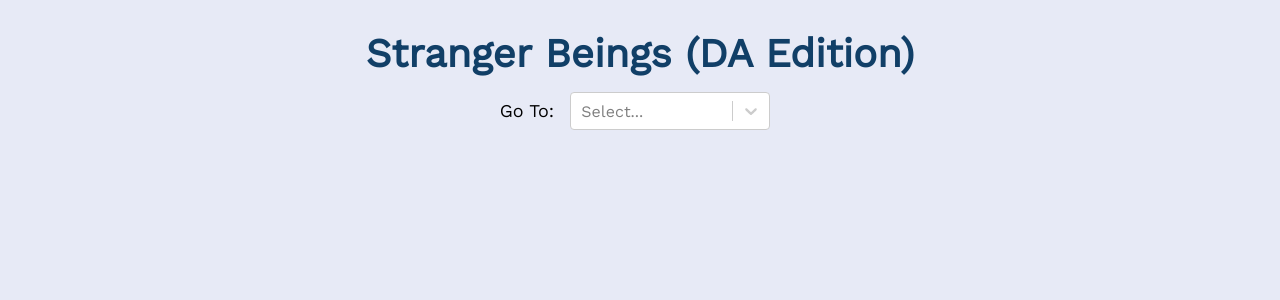
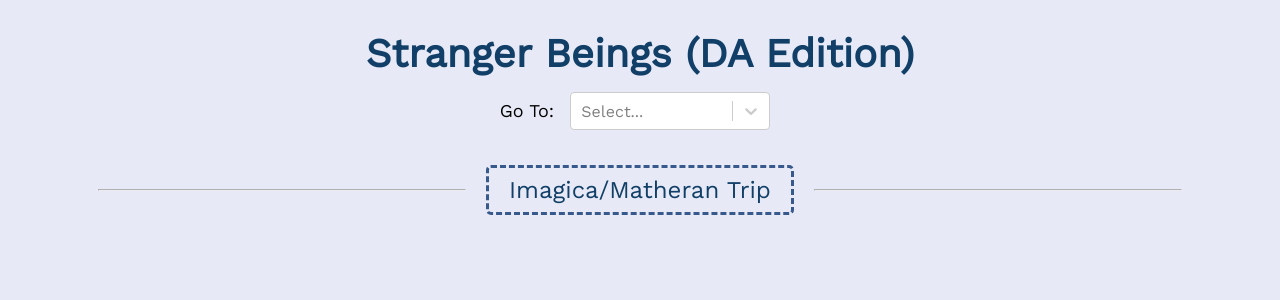
Before and after one commit to devanSAGA/Stranger-Beings-DA, a React (Create React App) app: page /Stranger-Beings-DA/trip in a window 1280 px wide. Shown: the top 300 px of the page. Built offline with nearby package versions, Linux system fonts and the light colour scheme.

Commit message:
Added more pages

```diff
--- a/src/components/header/header.js
+++ b/src/components/header/header.js
@@ -7,14 +7,16 @@
   { value: "/", label: "Home" },
   { value: "semester1", label: "Semester 1" },
   { value: "semester2", label: "Semester 2" },
+  { value: "semester3", label: "Semester 3" },
   { value: "rural-internship", label: "RI" },
-  { value: "semester3", label: "Semester 3" },
   { value: "semester4", label: "Semester 4" },
   { value: "semester5", label: "Semester 5" },
   { value: "semester6", label: "Semester 6" },
   { value: "semester7", label: "Semester 7" },
+  { value: "trip", label: "Imagica/Matheran Trip" },
   { value: "semester8", label: "Semester 8" },
-  { value: "random", label: "RANDOM" }
+  { value: "random", label: "RANDOM" },
+  { value: "thankyounote", label: "Personal Section" },
 ];
 
 const BASE_URL = `https://devansaga.github.io/Stranger-Beings-DA/`;
--- a/src/components/subHeader/subHeader.css
+++ b/src/components/subHeader/subHeader.css
@@ -16,10 +16,11 @@
   font-weight: 500;
   line-height: 24px;
   border-radius: 5px;
-  width: 200px;
+  width: auto;
   padding: 10px 20px;
   margin: 0px 20px;
   z-index: 1;
+  max-width: 350px;
 }
 
 hr {
--- /dev/null
+++ b/src/pages/tripPage/tripPage.js
@@ -0,0 +1,10 @@
+import React from "react";
+
+import SubHeader from "../../components/subHeader/subHeader";
+import "./tripPage.css";
+
+const TripPage = props => {
+  return <SubHeader title="Imagica/Matheran Trip" />;
+};
+
+export default TripPage;
--- a/src/routers/AppRouter.js
+++ b/src/routers/AppRouter.js
@@ -13,6 +13,7 @@
 import SemesterEight from "../pages/semesterEight/semesterEight";
 import RIPage from "../pages/ripage/ripage";
 import Random from "../pages/randomPage/randomPage";
+import TripPage from "../pages/tripPage/tripPage";
 
 const AppRouter = () => {
   return (
@@ -30,6 +31,7 @@
           <Route path="/semester7" component={SemesterSeven} />
           <Route path="/semester8" component={SemesterEight} />
           <Route path="/rural-internship" component={RIPage} />
+          <Route path="/trip" component={TripPage} />
           <Route path="/random" component={Random} />
         </Switch>
       </React.Fragment>
```
Also changed, not shown: src/pages/tripPage/tripPage.css (added).
